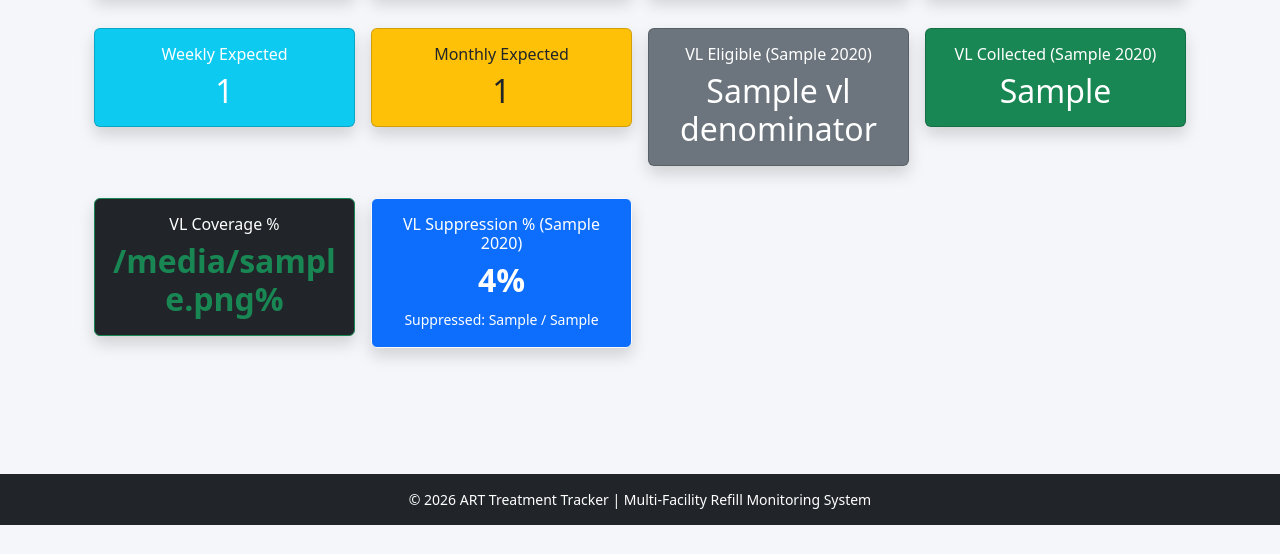
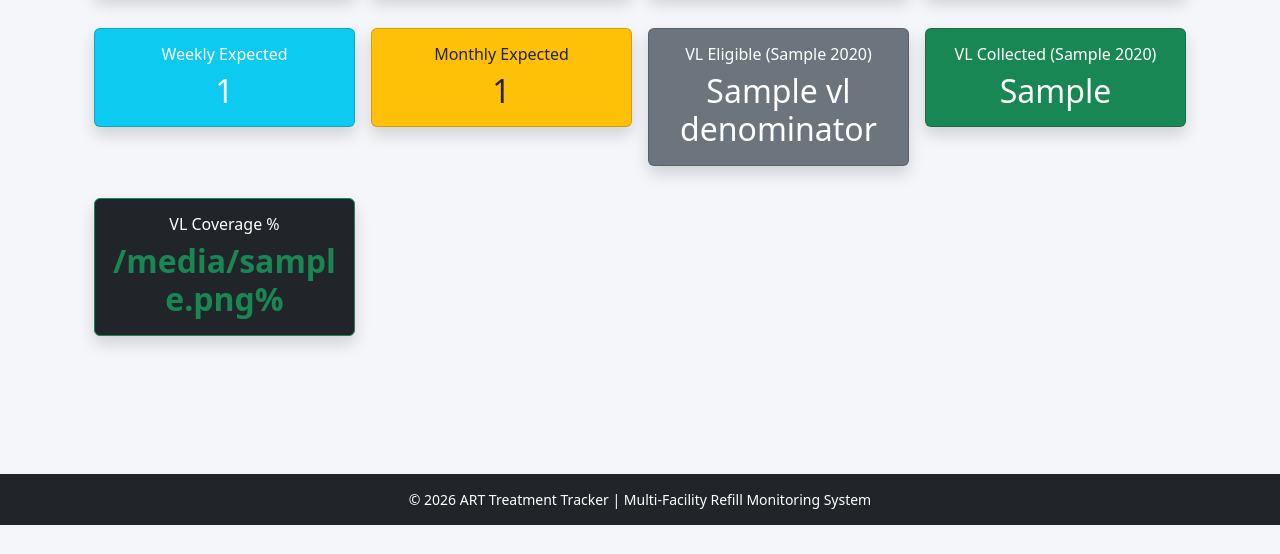
Before and after one commit to sparklweb1988/TreatmentTracker, a Django app: template templates/dashboard.html in a window 1280 px wide. Shown: the part 246-800 px from the top of the page. Run offline with Django 5.2, Linux system fonts and the light colour scheme; data comes from the database, SQL or seed files in the repository; the template is opened without the code that fills it: values that come from a table or form of the project are taken from there, most other values are stand-ins (such as "Sample title", 1, 10 or a date in 2020).

Commit message:
Update dashboard.html

```diff
--- a/templates/dashboard.html
+++ b/templates/dashboard.html
@@ -135,21 +135,7 @@
 
 
         <!-- VL Suppression -->
-    <div class="col-md-3">
-        <div class="card text-white bg-primary mb-3 shadow border-light">
-            <div class="card-body text-center">
-                <h6 class="card-title">
-                    VL Suppression % ({{ current_quarter }} {{ current_year }})
-                </h6>
-                <h2 class="card-text fw-bold">
-                    {{ vl_suppression_rate }}%
-                </h2>
-                <small>
-                    Suppressed: {{ vl_suppressed }} / {{ vl_numerator }}
-                </small>
-            </div>
-        </div>
-    </div>
+
 
 
     </div>
```
